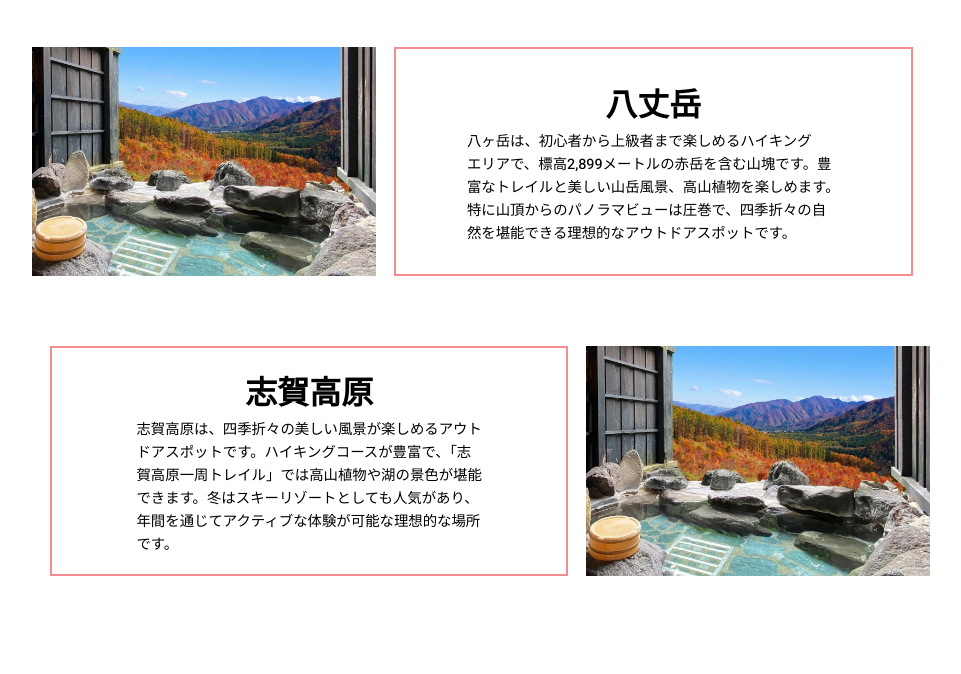
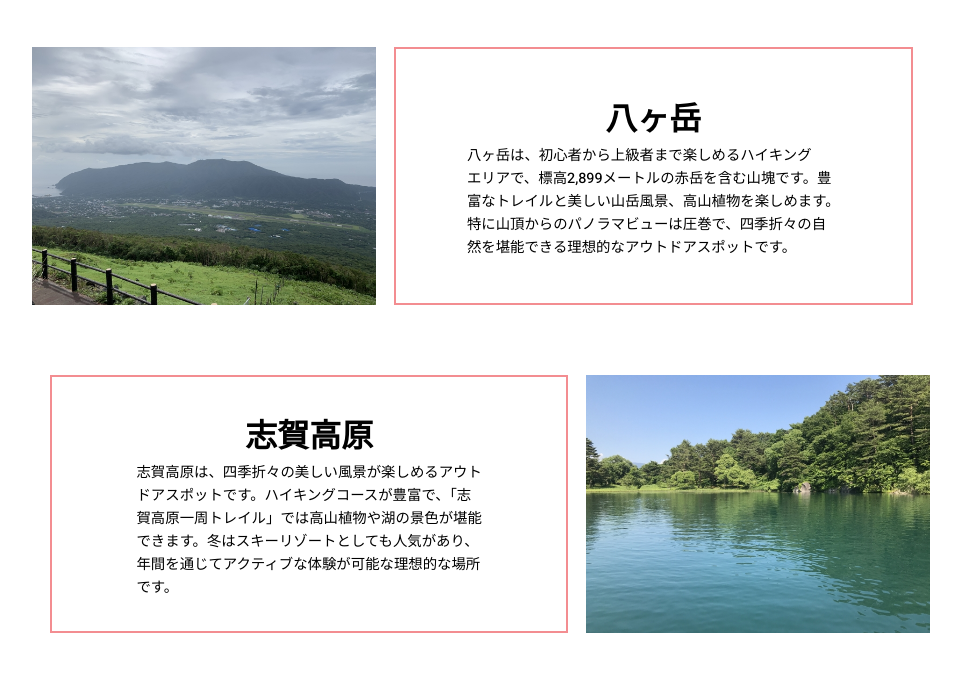
Before and after one commit to winc1980/2024-summer-hackathon-team-keita, a plain HTML site: page tripanswer1.html in a window 1280 px wide. Shown: the part 1683-2357 px from the top of the page, without its empty margins (159-1120 px from the left). Drawn offline with Linux system fonts and the light colour scheme; some packages are replaced by stand-ins of ours.

Commit message:
写真を挿入しました

```diff
--- a/tripanswer1.html
+++ b/tripanswer1.html
@@ -27,7 +27,7 @@
     </header>
     <section class="top-section">
       <div class="top-section__collage">
-        <img src="img/dummy.jpg" alt="collage" />
+        <img src="img/camp.jpg" alt="collage" />
         <div class="top-section__collage__icon">
           <div class="top-section__action">
             <img src="img/active.jpg" alt="dummy" />
@@ -77,11 +77,11 @@
             <div class="visitingplacewrapper__flexboxwrapper">
               <div class="visitingplacewrapper__flexbox">
                 <div class="visitingplacewrapper__flexbox__img">
-                  <img src="img/dummy.jpg" alt="dummy" />
+                  <img src="img/eightmountain.jpg" alt="dummy" />
                 </div>
                 <div class="visitingplacewrapper__flexbox__textbox head">
                   <p class="visitingplacewrapper__flexbox__textbox__ttl">
-                    八丈岳
+                    八ヶ岳
                   </p>
                   <p class="visitingplacewrapper__flexbox__textbox__txt">
                     八ヶ岳は、初心者から上級者まで楽しめるハイキング<br />エリアで、標高2,899メートルの赤岳を含む山塊です。豊<br />富なトレイルと美しい山岳風景、高山植物を楽しめます。<br />特に山頂からのパノラマビューは圧巻で、四季折々の自<br />然を堪能できる理想的なアウトドアスポットです。
@@ -98,7 +98,7 @@
                   </p>
                 </div>
                 <div class="visitingplacewrapper__flexbox__img">
-                  <img src="img/dummy.jpg" alt="dummy" />
+                  <img src="img/shiga.jpg" alt="dummy" />
                 </div>
               </div>
             </div>
@@ -130,7 +130,7 @@
             <div class="visitingplacewrapper__flexboxwrapper">
               <div class="visitingplacewrapper__flexbox">
                 <div class="visitingplacewrapper__flexbox__img">
-                  <img src="img/dummy.jpg" alt="dummy" />
+                  <img src="img/kushiro.jpg" alt="dummy" />
                 </div>
                 <div class="visitingplacewrapper__flexbox__textbox head">
                   <p class="visitingplacewrapper__flexbox__textbox__ttl">
@@ -151,7 +151,7 @@
                   </p>
                 </div>
                 <div class="visitingplacewrapper__flexbox__img">
-                  <img src="img/dummy.jpg" alt="dummy" />
+                  <img src="img/shiletoko.jpg" alt="dummy" />
                 </div>
               </div>
             </div>
@@ -183,7 +183,7 @@
             <div class="visitingplacewrapper__flexboxwrapper">
               <div class="visitingplacewrapper__flexbox">
                 <div class="visitingplacewrapper__flexbox__img">
-                  <img src="img/dummy.jpg" alt="dummy" />
+                  <img src="img/tongalio.jpg" alt="dummy" />
                 </div>
                 <div class="visitingplacewrapper__flexbox__textbox head">
                   <p class="visitingplacewrapper__flexbox__textbox__ttl">
@@ -204,7 +204,7 @@
                   </p>
                 </div>
                 <div class="visitingplacewrapper__flexbox__img">
-                  <img src="img/dummy.jpg" alt="dummy" />
+                  <img src="img/milford.jpg" alt="dummy" />
                 </div>
               </div>
             </div>
```
Also changed, not shown: tripanswer3.html (+1 -1 lines), img/camp.jpg (added), img/eightmountain.jpg (added), img/kushiro.jpg (added), img/milford.jpg (added), img/shiga.jpg (added), img/shiletoko.jpg (added), img/tongalio.jpg (added).
